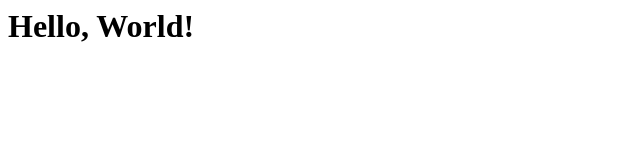
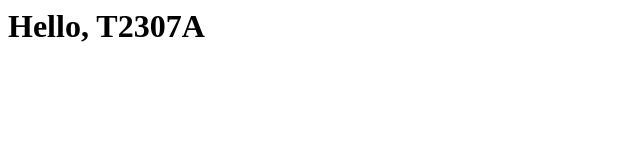
Before and after one commit to devuniquevn/fptaptech2, a plain HTML site: page index.html in a window 1280 px wide. Shown: the full height of the page, 0-640 px from the left. Drawn offline with Linux system fonts and the light colour scheme.

Commit message:
Update index.html
sua noi dung

```diff
--- a/index.html
+++ b/index.html
@@ -3,6 +3,6 @@
         <title>My First HTML page</title>
     </head>
     <body>
-        <h1>Hello, World!</h1>
+        <h1>Hello, T2307A</h1>
     </body>
 </html>
```
